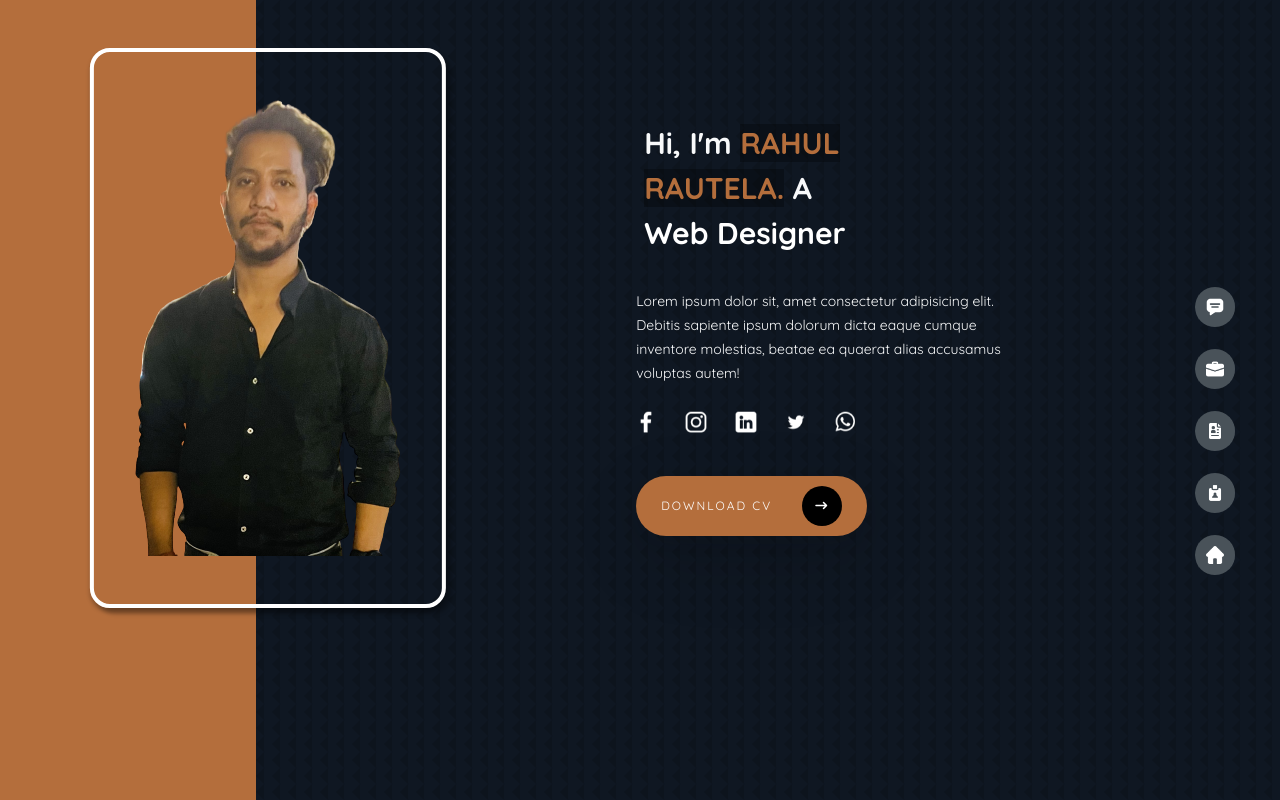
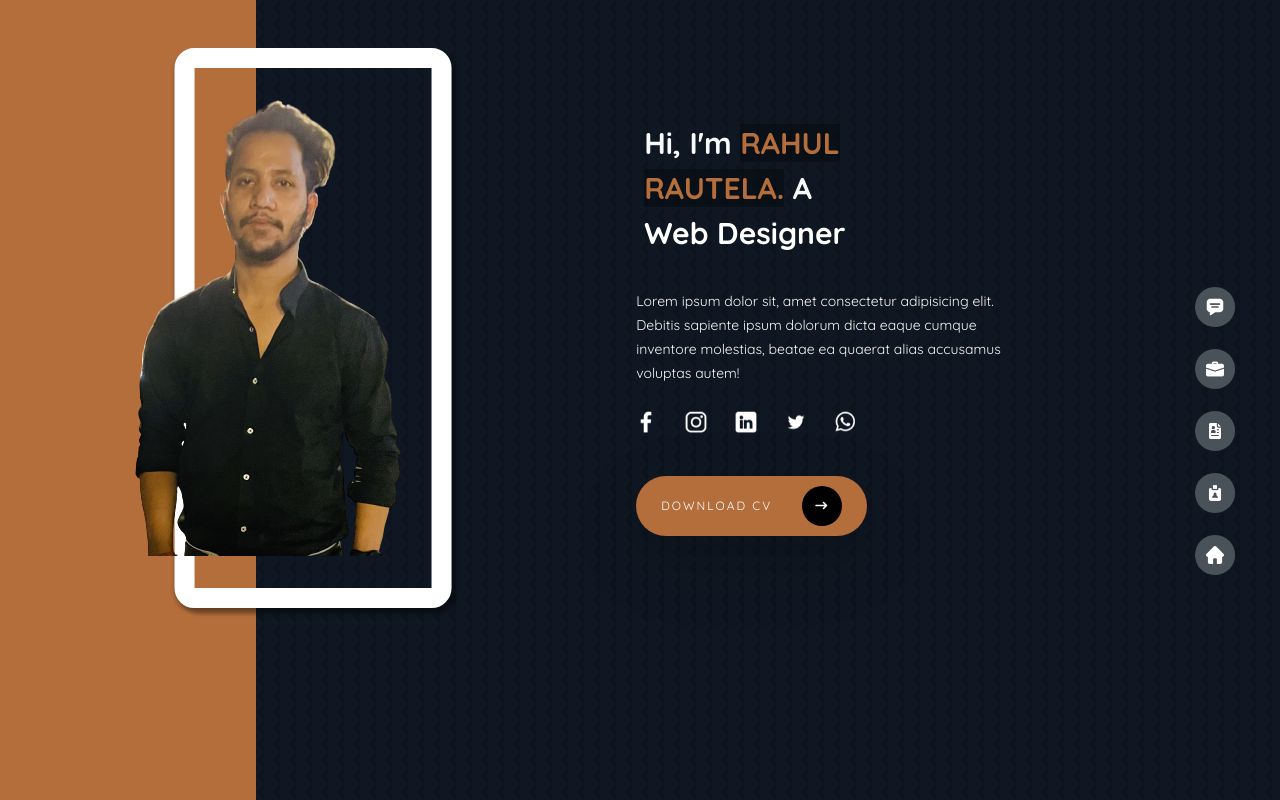
Before and after one commit to rahul995871/portfolio, a React (Vite) app: page / in a window 1280 px wide. Shown: the top 800 px of the page. Built offline with nearby package versions, Linux system fonts and the light colour scheme.

Commit message:
gfgderwrer

```diff
--- a/src/components/Home.css
+++ b/src/components/Home.css
@@ -111,17 +111,19 @@ body{
     content: "";
     position: absolute;
     display: block;
-    width: 90%;
+    width: 70%;
     height: 100%;
     background-color: transparent;
     background-repeat: no-repeat;
     background-size: cover;
     border-radius: 20px;
     box-shadow: 0 4px 4px rgba(0,0,0,.25), 6px 6px 4px rgba(0,0,0,.25);
-    border: 4px solid white;
+    border: 20px solid white;
     top: 50%;
-    left: 50%;
-    transform: translate(-50%,-50%);
+    /* left: 50%; */
+    transform: translate(2%,-50%);
+    /* background: white; */
+    right: 20px;
 }
 .social-icon{
     display: flex;
```
